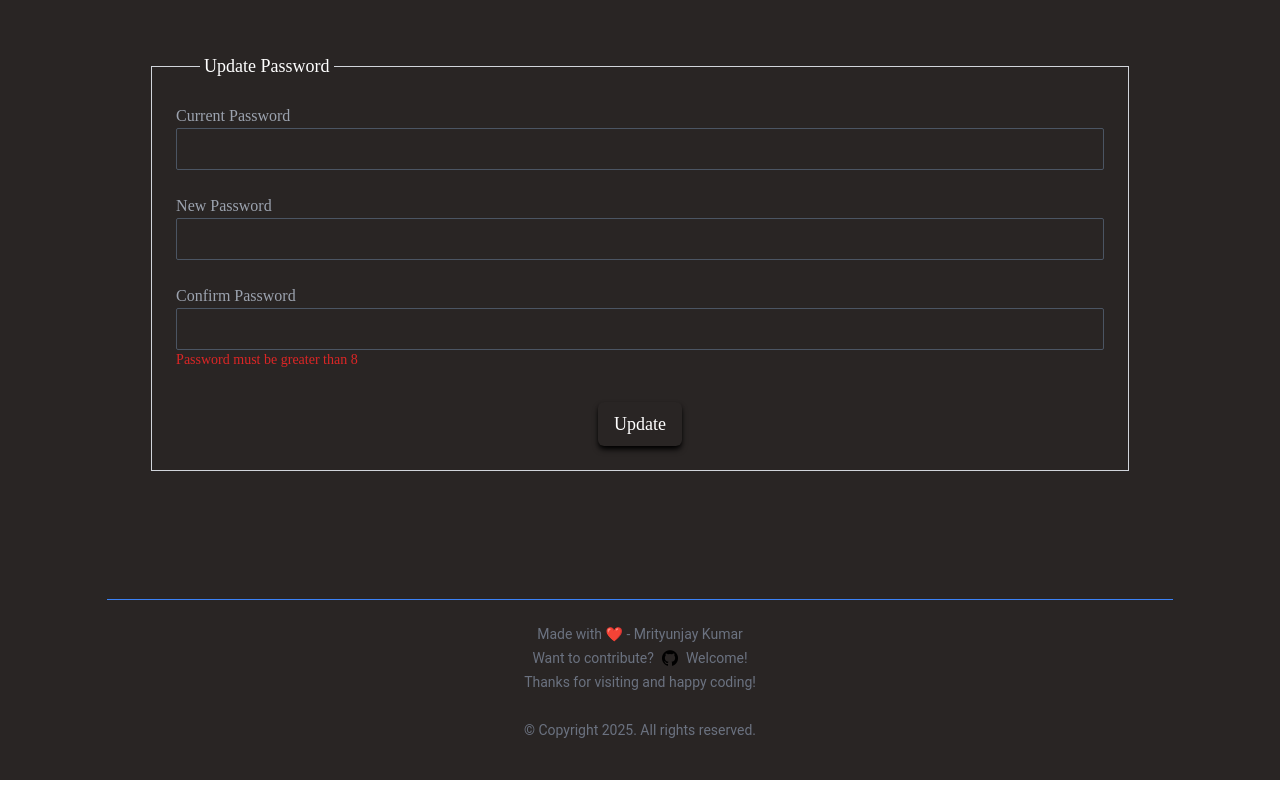
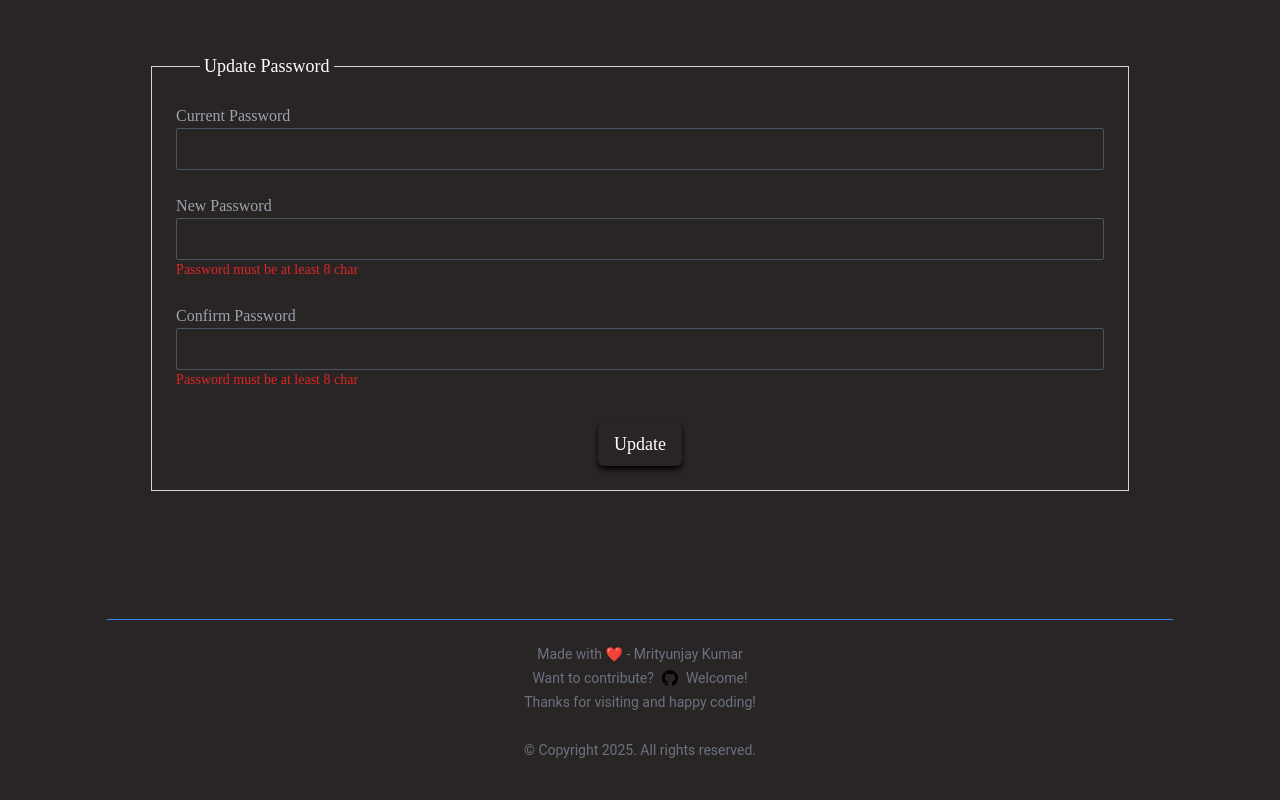
Before and after one commit to 221fa04732/Blogging-Website, a React (Vite) app in the folder frontend/: page /my-profile in a window 1280 px wide. Shown: the part 888-1688 px from the top of the page. Built offline with nearby package versions, Linux system fonts and the light colour scheme; sample sign-in values are in the browser's storage.

Commit message:
password warning logic changed

```diff
--- a/frontend/src/components/EditProfile.tsx
+++ b/frontend/src/components/EditProfile.tsx
@@ -164,6 +164,7 @@ export default function EditProfile(){
                 setNewpassword(e.target.value)
             }}
             ></input>
+            <div className={`text-red-600 text-sm ${newPassword.length >= 8 ? 'hidden' : 'block'}`}>Password must be at least 8 char</div>
             <label className="pt-6 text-gray-400">Confirm Password</label>
             <input className="w-full bg-stone-800 focus:outline-none border border-gray-600 rounded-sm px-4 py-2"
             type="text"
@@ -172,7 +173,7 @@ export default function EditProfile(){
                 setConfirmpassword(e.target.value)
             }}
             ></input>
-            <div className='text-red-600 text-sm'>Password must be greater than 8</div>
+            <div className={`text-red-600 text-sm ${confirmPassword.length >= 8 ? 'hidden' : 'block'}`}>Password must be at least 8 char</div>
             <div className="flex justify-center w-full mt-8">
                 <button onClick={()=>{
                     setProfileloading(true)
```
